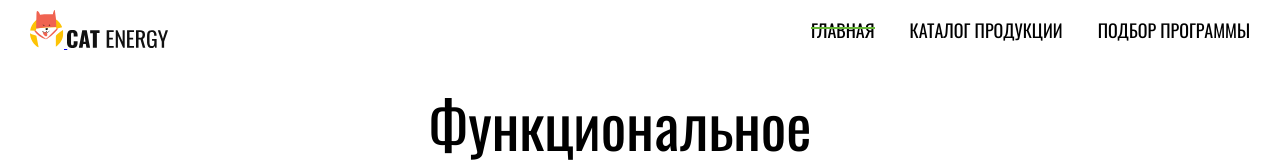
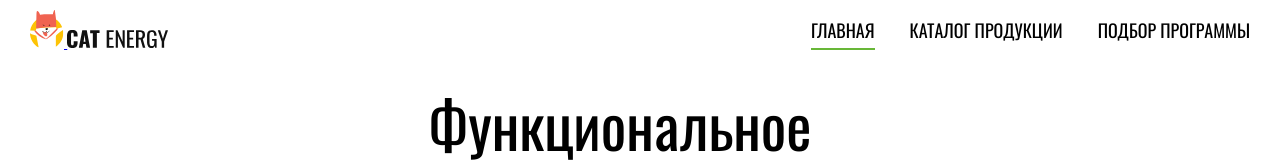
Before and after one commit to andreyka9678/1856745-cat-energy-24, a website: page source/index.html in a window 1280 px wide. Shown: the top 162 px of the page. Drawn offline with nearby package versions, Linux system fonts and the light colour scheme; files that its build step writes are made by us from their sources.

Commit message:
Задание 4.10

```diff
--- a/source/sass/blocks/main-nav.scss
+++ b/source/sass/blocks/main-nav.scss
@@ -59,7 +59,7 @@
       position: absolute;
       left: 0;
       right: 0;
-      bottom: 11px;
+      bottom: -10px;
       height: 2px;
       background-color: #68b738;
     }
```
